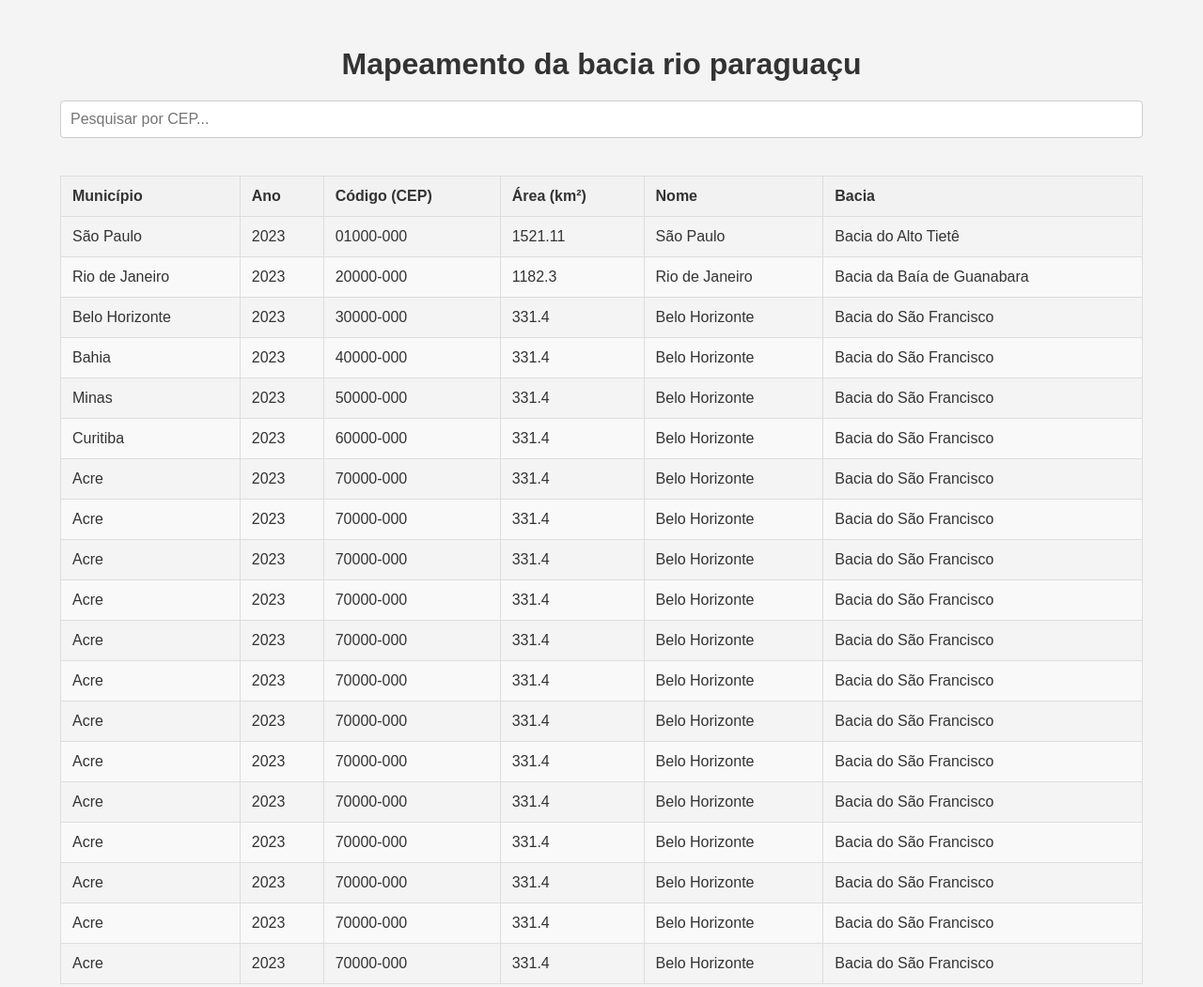
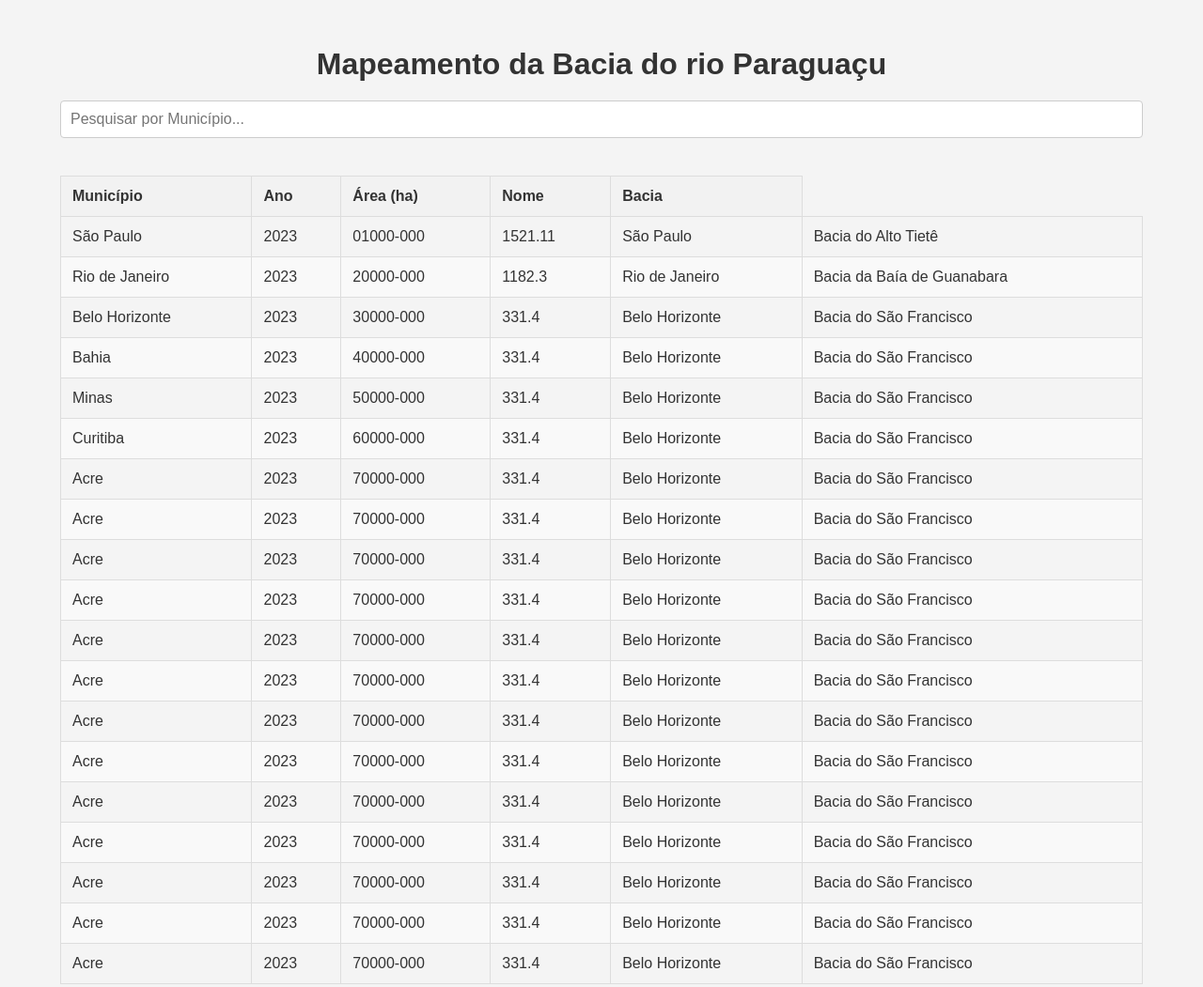
Before and after one commit to ViictorM0ura/pr0jetoLUSS, a plain HTML site: page index.html in a window 1280 px wide. Shown: the whole page at 94% size. Drawn offline with Linux system fonts and the light colour scheme.

Commit message:
Update index.html

```diff
--- a/index.html
+++ b/index.html
@@ -4,24 +4,23 @@
 <head>
     <meta charset="UTF-8">
     <meta name="viewport" content="width=device-width, initial-scale=1.0">
-    <title>Rio Paraguaçu</title>
+    <title>Mapeamento da Bacia do rio Paraguaçu</title>
     <link rel="stylesheet" href="style.css">
 </head>
 
 <body>
     <div class="container">
-        <h1>Mapeamento da bacia rio paraguaçu</h1>
+        <h1>Mapeamento da Bacia do rio Paraguaçu</h1>
 
 
-        <input type="text" id="searchInput" placeholder="Pesquisar por CEP..." onkeyup="filtrarTabela()">
+        <input type="text" id="searchInput" placeholder="Pesquisar por Município..." onkeyup="filtrarTabela()">
 
         <table>
             <thead>
                 <tr>
                     <th>Município</th>
                     <th>Ano</th>
-                    <th>Código (CEP)</th>
-                    <th>Área (km²)</th>
+                    <th>Área (ha)</th>
                     <th>Nome</th>
                     <th>Bacia</th>
                 </tr>
```
